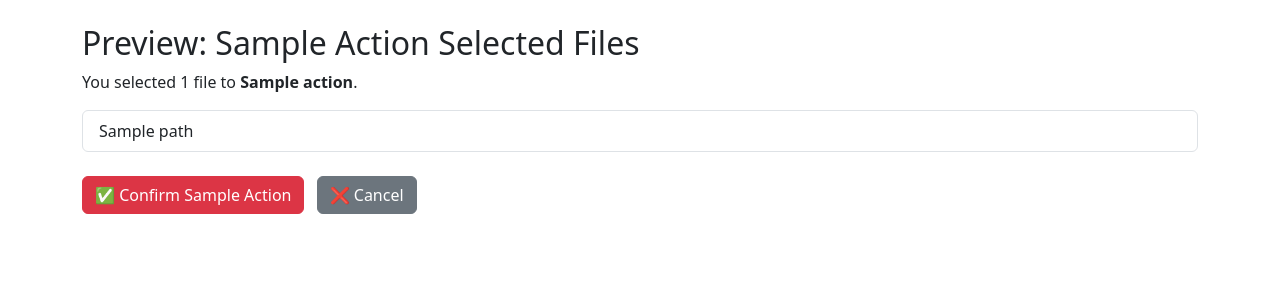
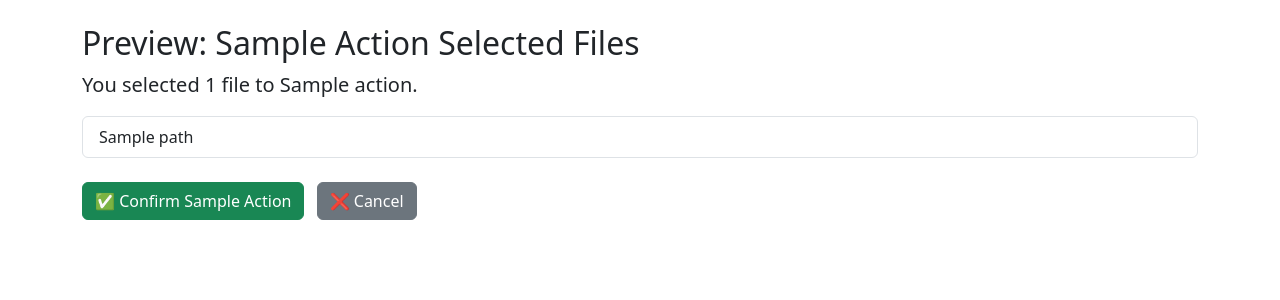
Before and after one commit to echeadle/dup_files, a FastAPI app: template viewer/templates/preview.html in a window 1280 px wide. Shown: the top 300 px of the page. Run offline with FastAPI, Linux system fonts and the light colour scheme; the template is opened without the code that fills it: most values are stand-ins (such as "Sample title", 1, 10 or a date in 2020).

Commit message:
Updated preview page

```diff
--- a/viewer/templates/preview.html
+++ b/viewer/templates/preview.html
@@ -1,13 +1,16 @@
 <!DOCTYPE html>
-<html>
+<html lang="en">
 <head>
-  <title>Confirm {{ action | title }} Action</title>
+  <meta charset="UTF-8">
+  <title>Confirm {{ action | title }}</title>
   <link href="https://cdn.jsdelivr.net/npm/bootstrap@5.3.3/dist/css/bootstrap.min.css" rel="stylesheet">
 </head>
 <body class="p-4">
   <div class="container">
     <h2>Preview: {{ action.title() }} Selected Files</h2>
-    <p>You selected {{ paths | length }} file{{ '' if paths|length == 1 else 's' }} to <strong>{{ action }}</strong>.</p>
+    <p class="lead">
+      You selected <strong>{{ paths | length }}</strong> file{{ '' if paths|length == 1 else 's' }} to <strong>{{ action }}</strong>.
+    </p>
 
     <ul class="list-group mb-4">
       {% for path in paths %}
@@ -21,7 +24,8 @@
       {% endfor %}
       <input type="hidden" name="action" value="{{ action }}">
       <input type="hidden" name="confirm" value="true">
-      <button type="submit" class="btn btn-danger me-2">✅ Confirm {{ action.title() }}</button>
+
+      <button type="submit" class="btn btn-success me-2">✅ Confirm {{ action.title() }}</button>
       <a href="/" class="btn btn-secondary">❌ Cancel</a>
     </form>
   </div>
```
